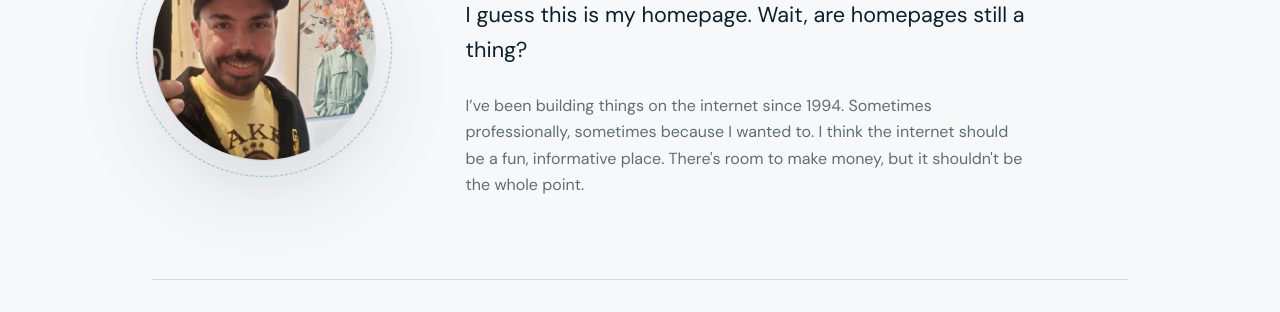
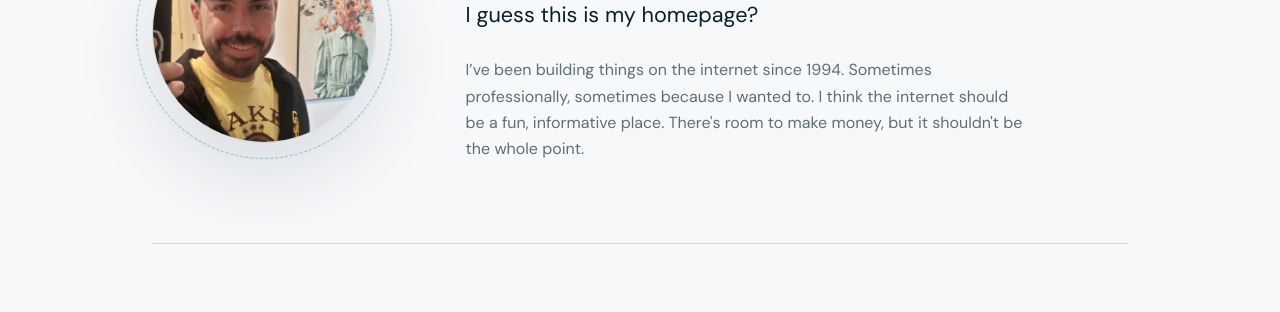
Before and after one commit to arcele/jryky, an Astro site: page / in a window 1280 px wide. Shown: the part 788-1100 px from the top of the page. Built offline with nearby package versions, Linux system fonts and the light colour scheme; Astro itself is replaced by a stand-in of ours.

Commit message:
task: update main copy

```diff
--- a/src/pages/index.astro
+++ b/src/pages/index.astro
@@ -186,7 +186,7 @@ const structuredData = {
           <div class="intro-copy">
             <h2 id="intro-title">Hey, I’m Ryan.</h2>
             <p>
-              I guess this is my homepage. Wait, are homepages still a thing?
+              I guess this is my homepage?
             </p>
             <p class="aside">
               I’ve been building things on the internet since 1994.  Sometimes professionally,
```
